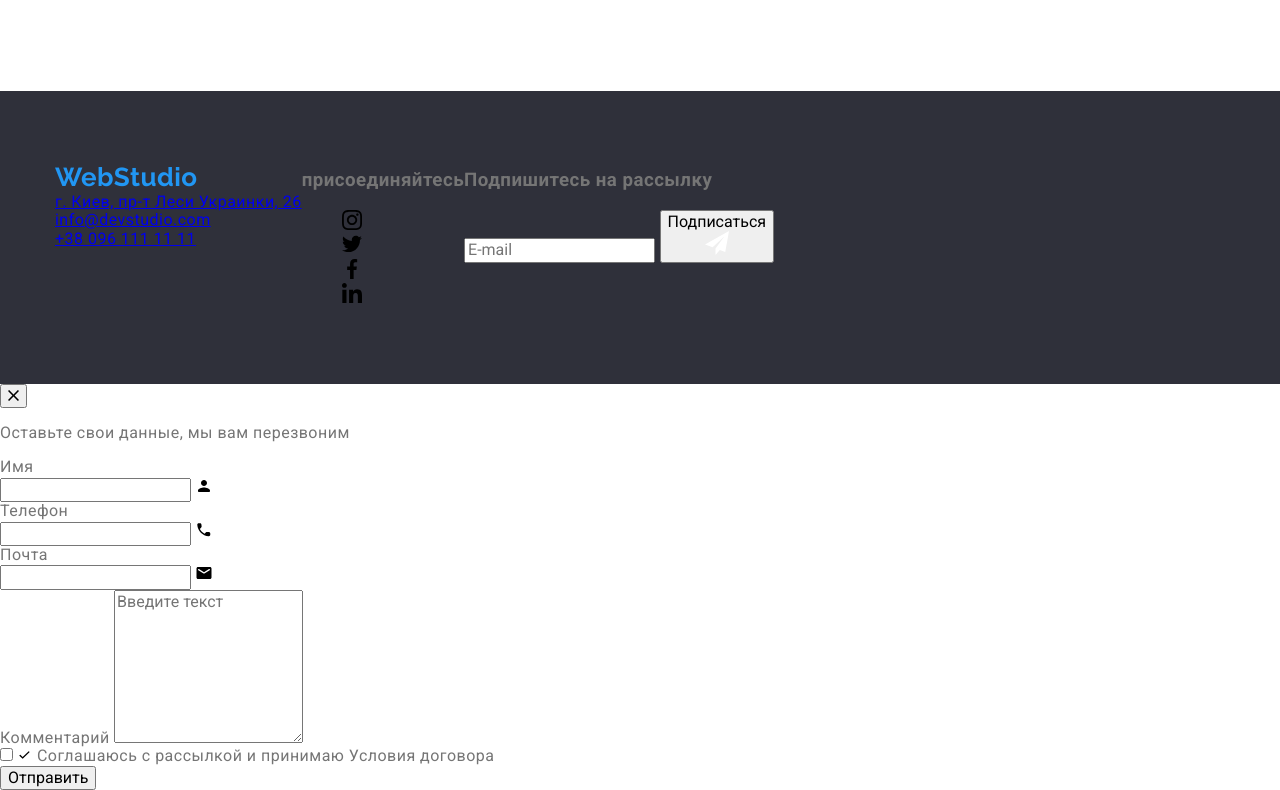
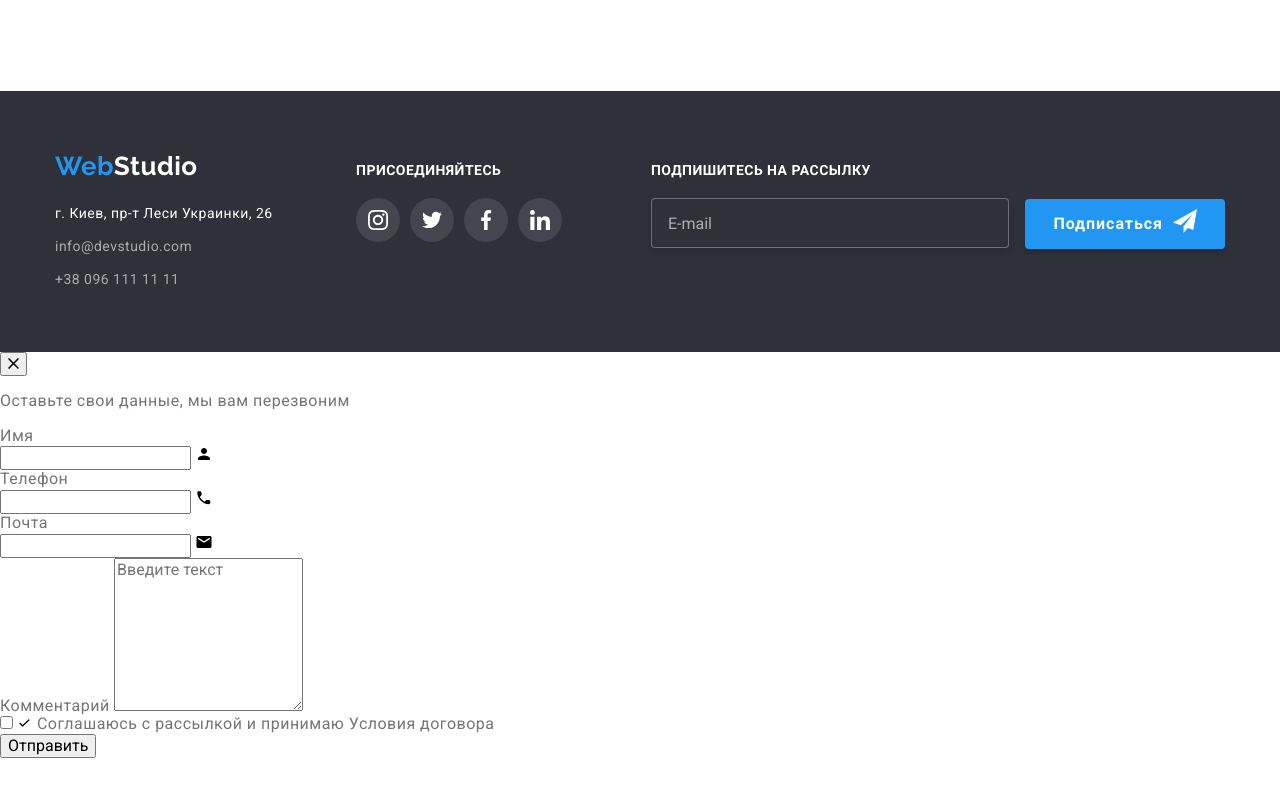
Before and after one commit to YevhenKon/goit-markup-hw-07, a plain HTML site: page index.html in a window 1280 px wide. Shown: the part 2586-3376 px from the top of the page. After the commit the page ends 3344 px from the top, so only its background shows below. Drawn offline with Linux system fonts and the light colour scheme.

Commit message:
9 commit

```diff
--- a/css/styles.css
+++ b/css/styles.css
@@ -506,15 +506,14 @@ margin-right: 51px;
     margin-bottom: 20px;
 }
 
+
 .footer-list-icon {
     display: flex;
     padding: 0;
     margin: 0;
 }
 
-.footer-list-icon .list:not(:last-child) {
-    margin-right: 10px;
-}
+
 
 .icon-footer {
     width: 44px;
@@ -620,6 +619,10 @@ cursor: pointer;
     background: #188CE8;
 }
 
+.form-button {
+    display: inline-flex;
+}
+
 .form-button-text {
     font-weight: 700;
     letter-spacing: 0.06em;
@@ -628,9 +631,7 @@ cursor: pointer;
     margin-right: 10px;
 }
 
-.form-button {
-    display: inline-flex;
-}
+
 
 /* portfolio list */
 
--- a/sass/components/_footer-address.scss
+++ b/sass/components/_footer-address.scss
@@ -8,3 +8,118 @@
     display: flex;
     align-items: baseline;
 }
+.footer-box {
+    margin-right: 70px;
+    width: 231px;
+}
+.logo-footer {
+    margin-bottom: 20px;
+}
+.footer-logo {
+    color: $secondary-text-color;
+}
+.item.footer-list:not(:last-child) {
+    margin-bottom: 9px;
+}
+.address {
+    color: $secondary-text-color;
+    text-decoration: none;
+    font-size: 14px;
+    line-height: 1.71;
+    &:hover,
+     :focus {
+            color: $accent-color;
+        }
+}
+.footer-contact-link {
+    color: $footer-contact;
+    text-decoration: none;
+    font-size: 14px;
+    line-height: 1.71;
+    &:hover,
+    &:focus {
+            color: $accent-color;
+        }
+}
+.footer-icon-list {
+    margin: 0;
+    font-style: normal;
+    font-weight: 700;
+    text-transform: uppercase;
+    font-size: 14px;
+    color: $secondary-text-color;
+    margin-bottom: 20px;
+}
+.footer-list-icon {
+    display: flex;
+    padding: 0;
+    margin: 0;
+}
+.footer-list-icon .list:not(:last-child) {
+    margin-right: 10px;
+}
+.icon-footer {
+    width: 44px;
+    height: 44px;
+    display: inline-flex;
+    justify-content: center;
+    align-items: center;
+    background: rgba(255, 255, 255, 0.1);
+    border-radius: 50%;
+    transition: background-color 250ms cubic-bezier(0.4, 0, 0.2, 1);
+    &:hover,
+    &:focus {
+            background-color: $accent-color;
+        }
+}
+.icon-link-footer {
+    fill: $secondary-text-color;
+}
+.footer-form {
+    margin-left: auto;
+}
+.footer-form input {
+    width: 358px;
+    height: 50px;
+    border: 1px solid rgba(255, 255, 255, 0.3);
+    border-radius: 4px;
+    filter: drop-shadow(0px 4px 4px rgba(0, 0, 0, 0.15));
+    background-color: $background-color;
+    padding: 15px 16px;
+    margin-right: 12px;
+}
+.footer-form input::placeholder {
+    font-size: 16px;
+    line-height: 1.25;
+    color: rgba(255, 255, 255, 0.6);
+}
+.footer-form-text {
+    color: var(--secondary-text-color);
+    font-size: 16px;
+    line-height: 1.25;
+}
+.button-footer {
+    color: $secondary-text-color;
+    padding: 10px 28px;
+    background-color: $accent-color;
+    box-shadow: 0px 4px 4px rgba(0, 0, 0, 0.15);
+    border-radius: 4px;
+    border: none;
+    cursor: pointer;
+    transition: background 250ms cubic-bezier(0.4, 0, 0.2, 1);
+    margin: 0;
+    &:hover,
+    &:focus {
+            background: #188CE8;
+        }
+}
+.form-button {
+    display: inline-flex;
+}
+.form-button-text {
+    font-weight: 700;
+    letter-spacing: 0.06em;
+    font-size: 16px;
+    line-height: 1.88;
+    margin-right: 10px;
+}
```
Also changed, not shown: css/main.css, css/main.min.css, 2 other files.
